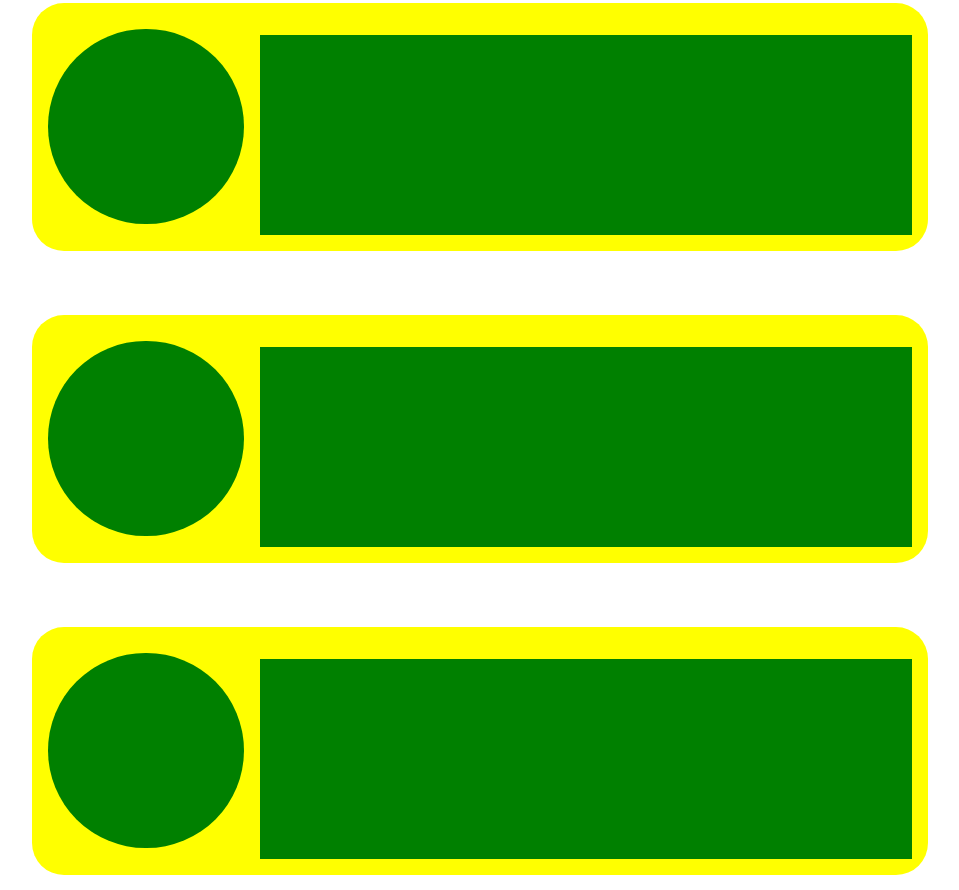
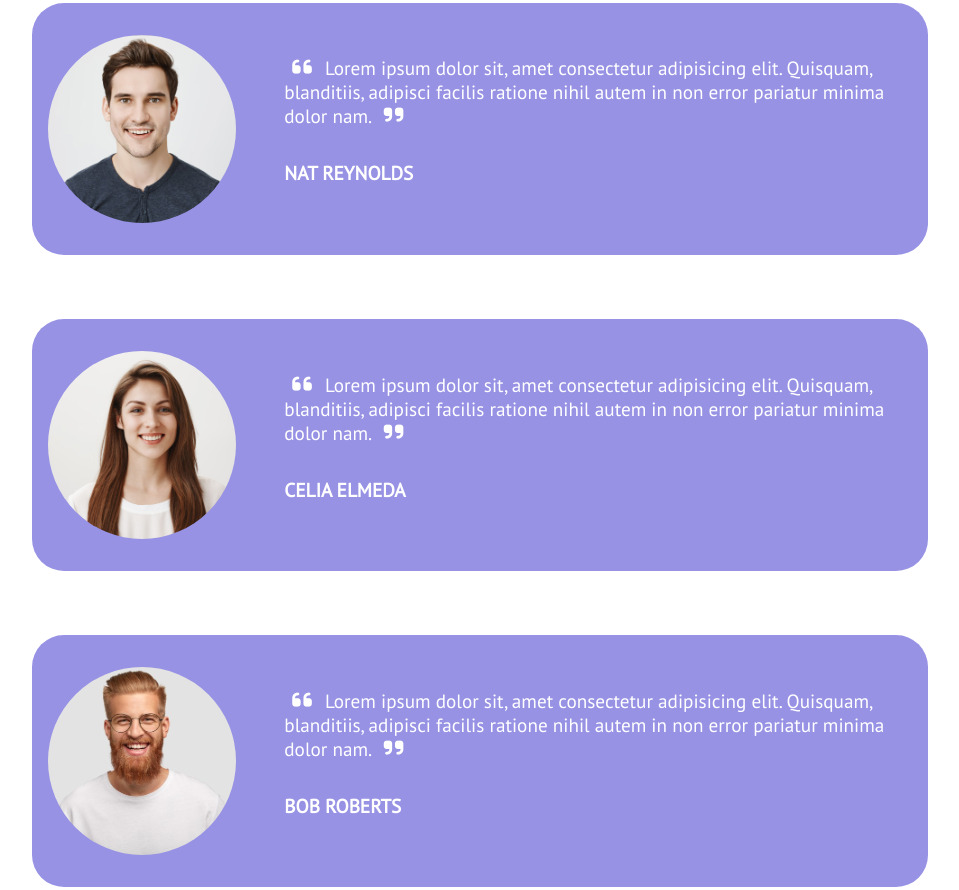
Before and after one commit to GianmarcoDandrea/htmlcss-responsive-layout, a plain HTML site: page index.html in a window 1280 px wide. Shown: the part 2315-3205 px from the top of the page, without its empty margins (160-1119 px from the left). Drawn offline with Linux system fonts and the light colour scheme; a web font is replaced by a local one.

Commit message:
update: complete testimonials section in all screen

```diff
--- a/css/responsive.css
+++ b/css/responsive.css
@@ -33,8 +33,11 @@
 
     .testimony .photos {
         width: 30%;
-        /* debug */
-        margin-right: 1rem;
+        margin-right: 3rem;
+    }
+
+    .testimony-speech {
+        text-align: start;
     }
 
     /* features */
--- a/css/style.css
+++ b/css/style.css
@@ -40,6 +40,11 @@ img {
 
     /* testimonials */
     --article-title-text-color: #9792E4;
+    --testimonials-photos-1: url(../img/testimonial1.jpg);
+    --testimonials-photos-2: url(../img/testimonial2.jpg);
+    --testimonials-photos-3: url(../img/testimonial3.jpg);
+    --testimonials-card-bf-color: #9792E4;
+    --testimony-speech-text-color: #fff;
 
     /* features */
     --features-bg-color: #9792E4;
@@ -311,28 +316,53 @@ width: 30%;
 
 .testimony {
     width: 100%;
-    padding: 1rem;
-    /* debug */
-    background-color: yellow;
+    padding: 2rem 1rem;
+    background-color: var(--testimonials-card-bf-color);
     margin: 2rem 0;
 }
 
-.photos {
-    width: 70%;
+.photos{
+    width: 80%;
     aspect-ratio: 1/1;
     border-radius: 50%;
-    /* debug */
-    background-color: green;
+    background-size: cover;
+    background-position: center;
+}
+
+.nr1{
+    background-image: var(--testimonials-photos-1);
+}
+
+.nr2 {
+    background-image: var(--testimonials-photos-2);
+}
+
+.nr3 {
+    background-image: var(--testimonials-photos-3);
 }
 
 .testimony-speech {
     width: 100%;
-    /* debug */
-    height: 200px;
-    background-color: green;
-    margin-top: 1rem;
+    color: var(--testimony-speech-text-color);
+}
 
+.testimony-speech .fa-solid {
+    font-size: 1.4rem;
+    margin: 0 0.5rem;
 }
+
+.speech {
+    font-size: 1.2rem;
+    line-height: 1.5rem;
+    margin-bottom: 2rem;
+}
+
+.author {
+    font-size: 1.2rem;
+    font-weight: bolder;
+    margin-bottom: 1rem;
+}
+
 
 /* features */
 
--- a/index.html
+++ b/index.html
@@ -159,18 +159,56 @@
                     </p>
                 </div>
                 <div class="card testimony flex-display flex-column flex-center">
-                    <div class="photos"></div>
-                    <div class="testimony-speech"></div>
+                    <div class="photos nr1 text-center"></div>
+                    <div class="testimony-speech text-center">
+
+                        <p class="speech">
+
+                            <span><i class="fa-solid fa-quote-left"></i></span>
+
+                            Lorem ipsum dolor sit, amet consectetur adipisicing elit. Quisquam, blanditiis, adipisci facilis ratione nihil autem in non error pariatur minima dolor nam.
+
+                            <span><i class="fa-solid fa-quote-right"></i></span>
+                        </p>
+
+                        <p class="author"> NAT REYNOLDS</p>
+                    </div>
                 </div>
 
                 <div class="card testimony flex-display flex-column flex-center">
-                    <div class="photos"></div>
-                    <div class="testimony-speech"></div>
+                    <div class="photos nr2 text-center"></div>
+
+                    <div class="testimony-speech text-center">
+
+                        <p class="speech">
+
+                            <span><i class="fa-solid fa-quote-left"></i></span>
+
+                            Lorem ipsum dolor sit, amet consectetur adipisicing elit. Quisquam, blanditiis, adipisci facilis ratione nihil autem in non error pariatur minima dolor nam.
+
+                            <span><i class="fa-solid fa-quote-right"></i></span>
+                        </p>
+
+                        <p class="author">CELIA ELMEDA</p>
+                    </div>
                 </div>
 
                 <div class="card testimony flex-display flex-column flex-center">
-                    <div class="photos"></div>
-                    <div class="testimony-speech"></div>
+                    <div class="photos nr3 text-center"></div>
+
+                    <div class="testimony-speech text-center">
+
+                        <p class="speech">
+
+                            <span><i class="fa-solid fa-quote-left"></i></span>
+
+                            Lorem ipsum dolor sit, amet consectetur adipisicing elit. Quisquam, blanditiis, adipisci facilis ratione nihil autem in non error pariatur minima dolor nam.
+
+                            <span><i class="fa-solid fa-quote-right"></i></span>
+                        </p>
+
+                        <p class="author">BOB ROBERTS</p>
+                    </div>
                 </div>
 
             </div>
```
